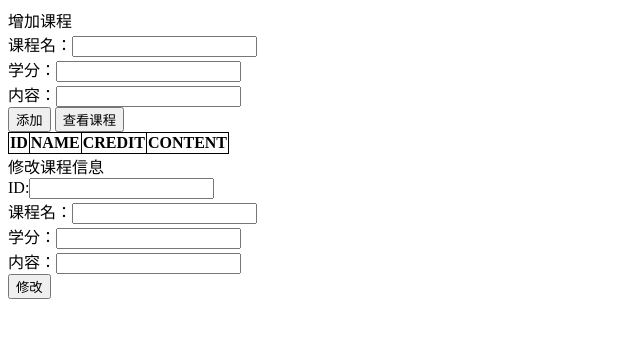
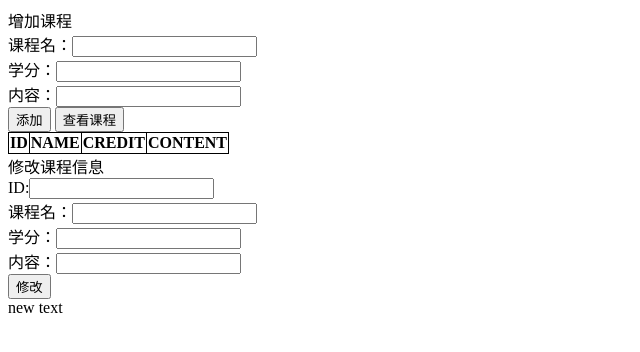
Before and after one commit to Swindler99/test3, a plain HTML site: page 170809/sims.html in a window 1280 px wide. Shown: the full height of the page, 0-640 px from the left. Drawn offline with Linux system fonts and the light colour scheme.

Commit message:
new test3

```diff
--- a/170809/sims.html
+++ b/170809/sims.html
@@ -82,7 +82,7 @@
 			<button id="updateCourse">修改</button>
 		</div>
 		<div>
-
+			new text
 		</div>
 	</body>
 </html>
```
